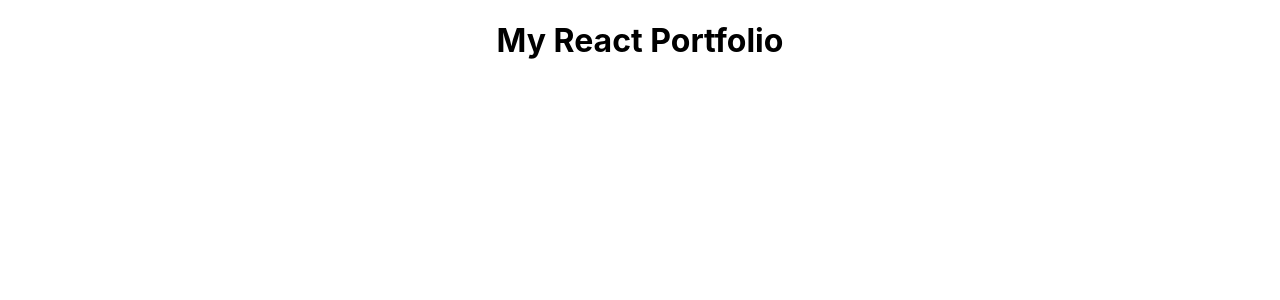
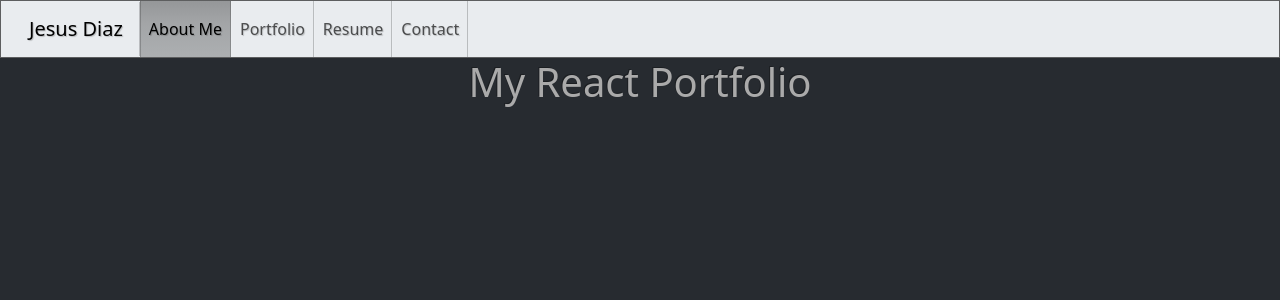
Before and after one commit to J-Diaz103/react-portfolio, a React (Create React App) app: page / in a window 1280 px wide. Shown: the top 300 px of the page. Built offline with nearby package versions, Linux system fonts and the light colour scheme.

Commit message:
set up files

```diff
--- a/package.json
+++ b/package.json
@@ -7,6 +7,7 @@
     "@testing-library/jest-dom": "^5.11.4",
     "@testing-library/react": "^11.1.0",
     "@testing-library/user-event": "^12.1.10",
+    "bootswatch": "^5.1.0",
     "react": "^17.0.2",
     "react-dom": "^17.0.2",
     "react-scripts": "4.0.3",
--- a/src/App.js
+++ b/src/App.js
@@ -1,9 +1,12 @@
-import logo from './logo.svg';
 import './App.css';
+import "bootswatch/dist/slate/bootstrap.min.css";
+import Nav from "./components/Nav";
+
 
 function App() {
   return (
     <div className="App">
+      <Nav />
       <h1> My React Portfolio</h1>
     </div>
   );
--- /dev/null
+++ b/src/components/Nav/index.js
@@ -0,0 +1,34 @@
+import React from "react";
+
+function Nav() {
+    return (
+        <nav class="navbar navbar-expand-lg navbar-light bg-light">
+            <div class="container-fluid">
+                <a class="navbar-brand" href="#">Jesus Diaz</a>
+                <button class="navbar-toggler" type="button" data-bs-toggle="collapse" data-bs-target="#navbarColor03" aria-controls="navbarColor03" aria-expanded="false" aria-label="Toggle navigation">
+                    <span class="navbar-toggler-icon"></span>
+                </button>
+
+                <div class="collapse navbar-collapse" id="navbarColor03">
+                    <ul class="navbar-nav me-auto">
+                        <li class="nav-item">
+                            <a class="nav-link active" href="#">About Me
+                                <span class="visually-hidden">(current)</span>
+                            </a>
+                        </li>
+                        <li class="nav-item">
+                            <a class="nav-link" href="#">Portfolio</a>
+                        </li>
+                        <li class="nav-item">
+                            <a class="nav-link" href="#">Resume</a>
+                        </li>
+                        <li class="nav-item">
+                            <a class="nav-link" href="#">Contact</a>
+                        </li>
+                    </ul>
+                </div>
+            </div>
+        </nav>
+    )
+}
+export default Nav;
```
Also changed, not shown: src/components/colors.txt (added), 1 other file (tests, documents, lock files or other folders).
